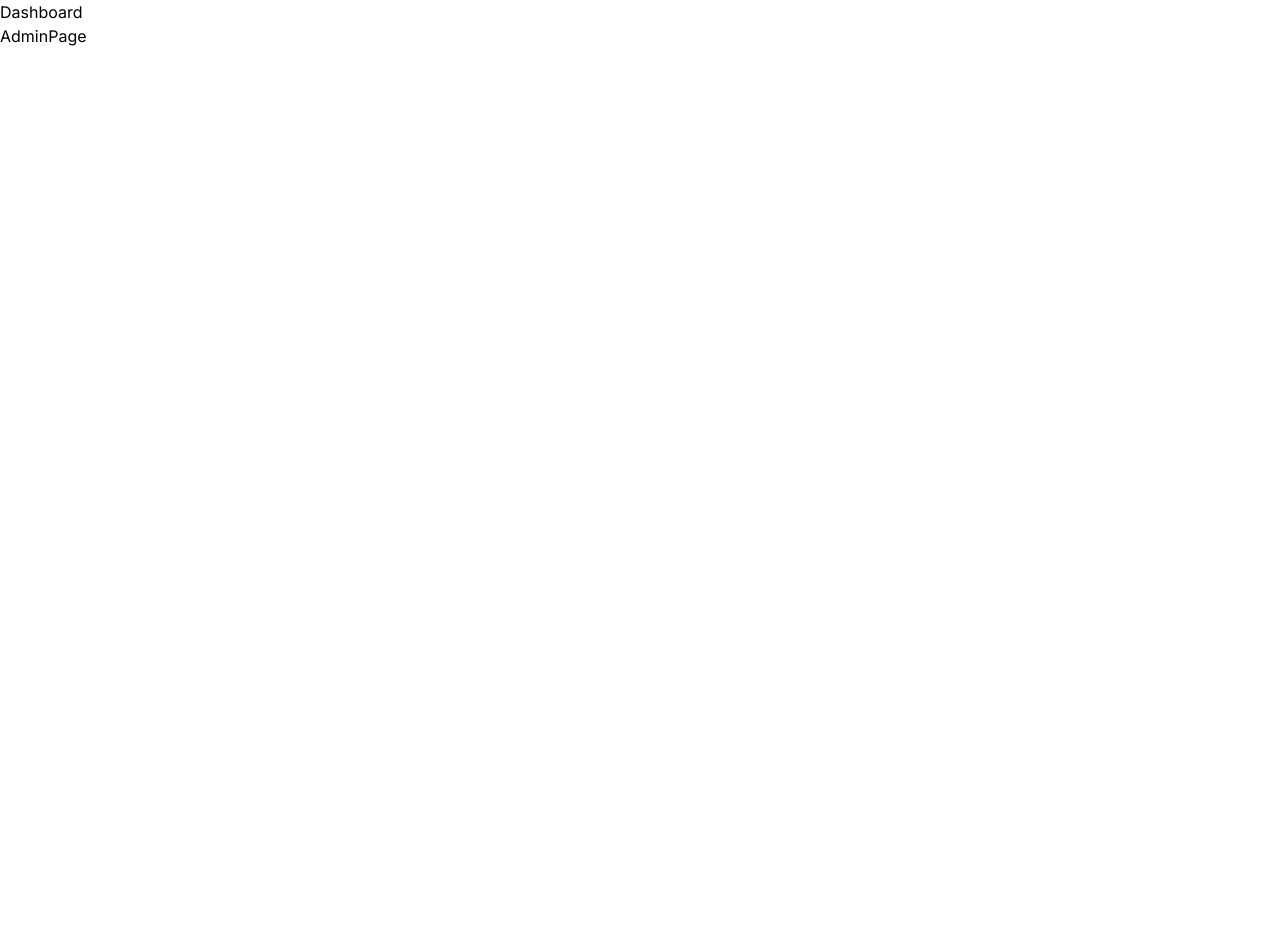
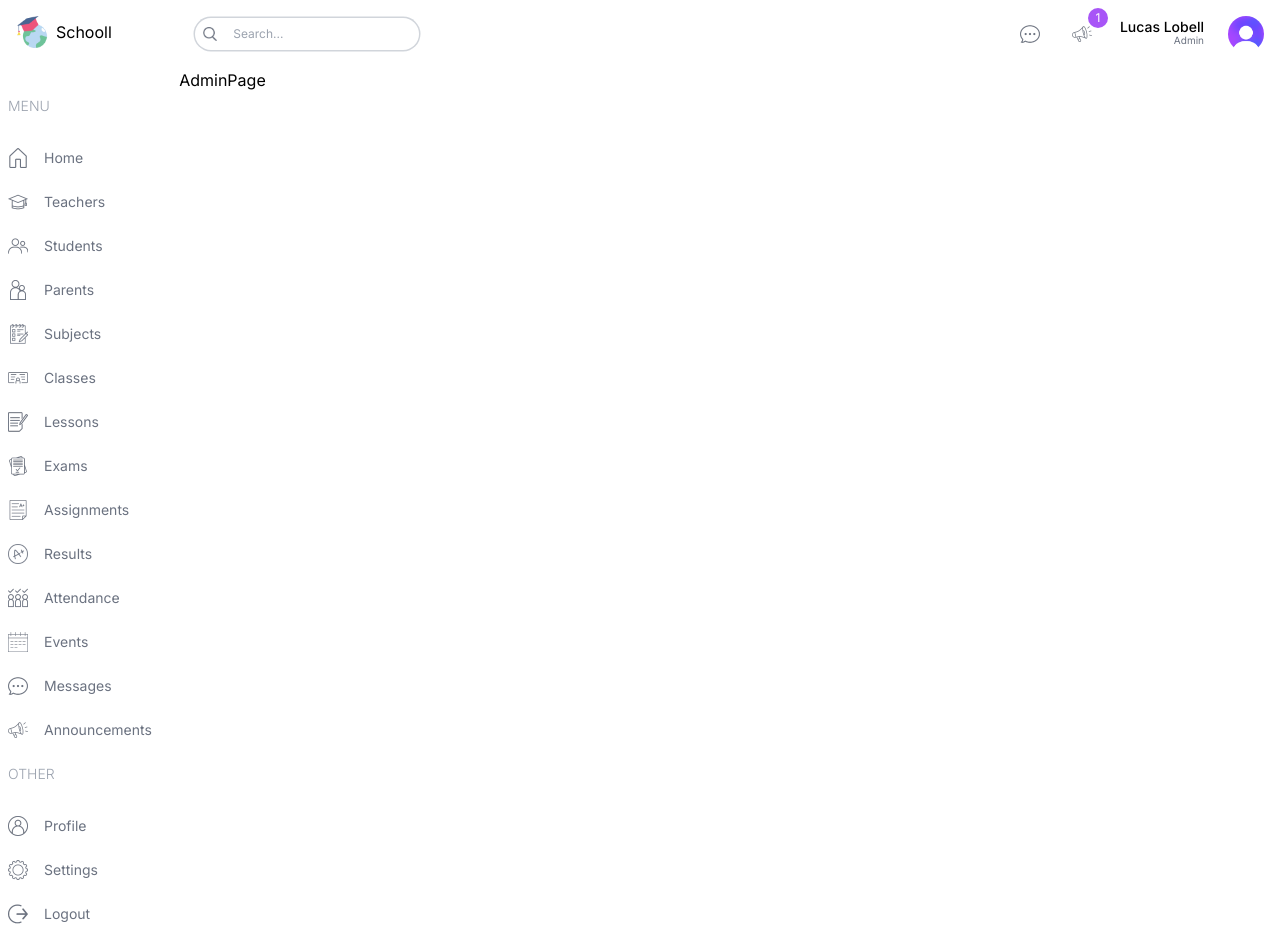
Before and after one commit to LucasLobell/SchlManagement, a Next.js app: page /admin in a window 1280 px wide. Before the commit the page ends 800 px from the top, so only its background shows below. Built offline with nearby package versions, Linux system fonts and the light colour scheme.

Commit message:
menu and navbar

```diff
--- a/src/app/(dashboard)/layout.tsx
+++ b/src/app/(dashboard)/layout.tsx
@@ -1,11 +1,26 @@
+import Image from "next/image";
+import Link from "next/link";
+import Menu from "@/components/Menu";
+import Navbar from "@/components/Navbar";
+
 export default function DashboardLayout({
     children,
   }: Readonly<{
     children: React.ReactNode;
   }>) {
     return (
-      <div>
-        Dashboard{children}
+      <div className="h-screen flex">
+        <div className="w-[14%] md:w-[8%] lg:w-[16%] xl:w-[14%]">
+          <Link href='/' className="flex items-center justify-center lg:justify-start gap-2 p-4">
+            <Image src='/logo.png' alt='logo' width={32} height={32} />
+            <span className="hidden lg:block">Schooll</span>
+          </Link>
+          <Menu />
+        </div>
+        <div className="w-[86%] md:w-[92%] lg:w-[84%] xl:w-[86%] bg-[#F7F8FA} overflow-scroll">
+          <Navbar />
+          {children}
+        </div>
       </div>
     );
   }
--- a/src/app/layout.tsx
+++ b/src/app/layout.tsx
@@ -5,7 +5,7 @@ import "./globals.css";
 const inter = Inter({ subsets: ["latin"] });
 
 export const metadata: Metadata = {
-  title: "Lama Dev School Management Dashboard",
+  title: "School Management Dashboard",
   description: "Next.js School Management System",
 };
 
--- a/src/components/Menu.tsx
+++ b/src/components/Menu.tsx
@@ -112,3 +112,27 @@ const menuItems = [
     ],
   },
 ];
+
+import Image from 'next/image';
+import Link from 'next/link';
+import React from 'react'
+
+const Menu = () => {
+  return (
+    <div className='mt-4 text-sm'>
+      {menuItems.map(i => (
+        <div className='flex flex-col gap-2 lg:pl-2' key={i.title}>
+          <span className='hidden lg:block text-gray-400 font-light my-4'>{i.title}</span>
+          {i.items.map(item => (
+            <Link href={item.href} key={item.label} className='flex items-center justify-center lg:justify-start gap-4 text-gray-500 py-2'>
+              <Image src={item.icon} alt='' width={20}  height={20} />
+              <span className='hidden lg:block'>{item.label}</span>
+            </Link>
+          ))}
+        </div>
+      ) )}
+    </div>
+  )
+}
+
+export default Menu
--- /dev/null
+++ b/src/components/Navbar.tsx
@@ -0,0 +1,29 @@
+import Image from 'next/image'
+import React from 'react'
+
+const Navbar = () => {
+  return (
+    <div className='flex items-center justify-between p-4'>
+        <div className='hidden md:flex items-center gap-2 text-xs rounded-full ring-[1.5px] ring-gray-300 px-2'>
+            <Image src="/search.png" alt='' width={14} height={14} />
+            <input type="text" placeholder="Search..." className='w-[200px] p-2 bg-transparent outline-none' />
+        </div>
+        <div className='flex items-center gap-6 justify-end w-full'>
+            <div className='bg-white rounded-full w-7 h-7 flex items-center justify-center cursor-pointer'>
+                <Image src="/message.png" alt='' width={20} height={20} />
+            </div>
+            <div className='bg-white rounded-full w-7 h-7 flex items-center justify-center cursor-pointer relative'>
+                <Image src="/announcement.png" alt='' width={20} height={20} />
+                <div className='absolute -top-3 -right-3 w-5 h-5 flex items-center justify-center bg-purple-500 text-white rounded-full text-xs'>1</div>
+            </div>
+            <div className='flex flex-col'>
+                <span className='text-sm leading-3 font-medium'>Lucas Lobell</span>
+                <span className='text-[10px] text-gray-500 text-right'>Admin</span>
+            </div>
+            <Image src="/avatar.png" alt='' width={36} height={36} className='rounded-full' />
+        </div>
+    </div>
+  )
+}
+
+export default Navbar
```
